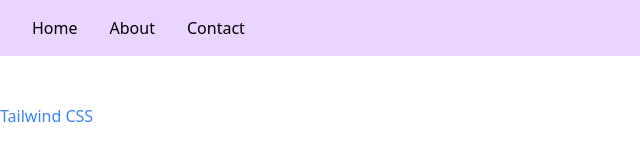
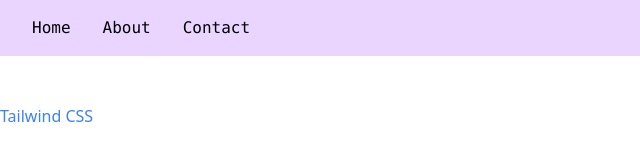
Before and after one commit to BhalliBhai/Tailwind-CSS, a website: page index.html in a window 1280 px wide. Shown: the full height of the page, 0-640 px from the left. Drawn offline with nearby package versions, Linux system fonts and the light colour scheme.

Commit message:
Tailwind Config

```diff
--- a/index.html
+++ b/index.html
@@ -8,10 +8,10 @@
 </head>
 <body>
     <nav class="px-4 py-4 bg-purple-200">
-        <ul class="flex">
-            <li class="mx-4 cursor-pointor">Home</li>
-            <li class="mx-4 cursor-pointor">About</li>
-            <li class="mx-4 cursor-pointor">Contact</li>
+        <ul class="flex font-mono">
+            <li class="mx-4 cursor-pointer">Home</li>
+            <li class="mx-4 cursor-pointer">About</li>
+            <li class="mx-4 cursor-pointer">Contact</li>
         </ul>
     </nav>
     <div class="container">
--- a/tailwind.config.js
+++ b/tailwind.config.js
@@ -1,6 +1,6 @@
 /** @type {import('tailwindcss').Config} */
 module.exports = {
-  content: [],
+  content: ["*"],
   theme: {
     extend: {},
   },
```
